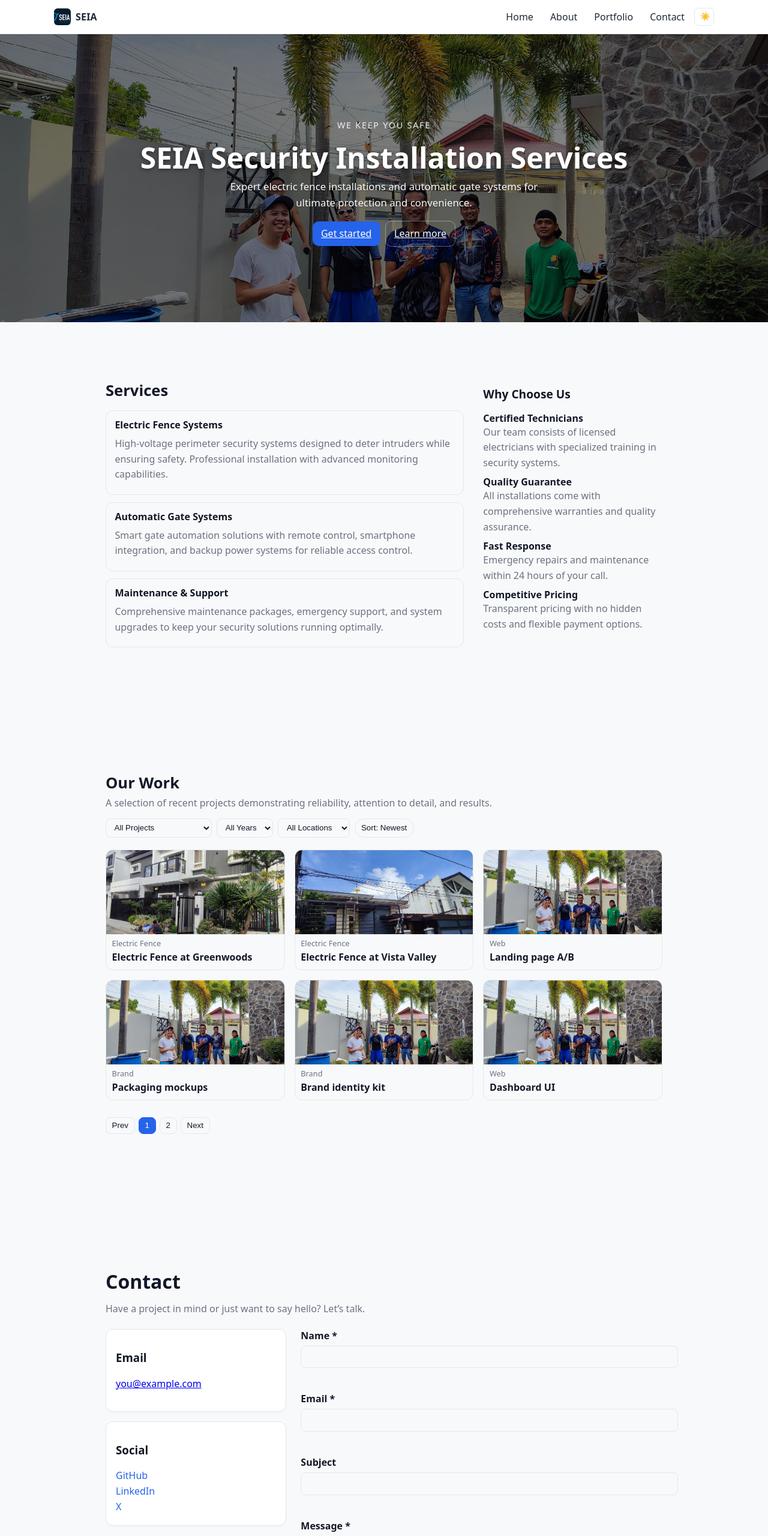
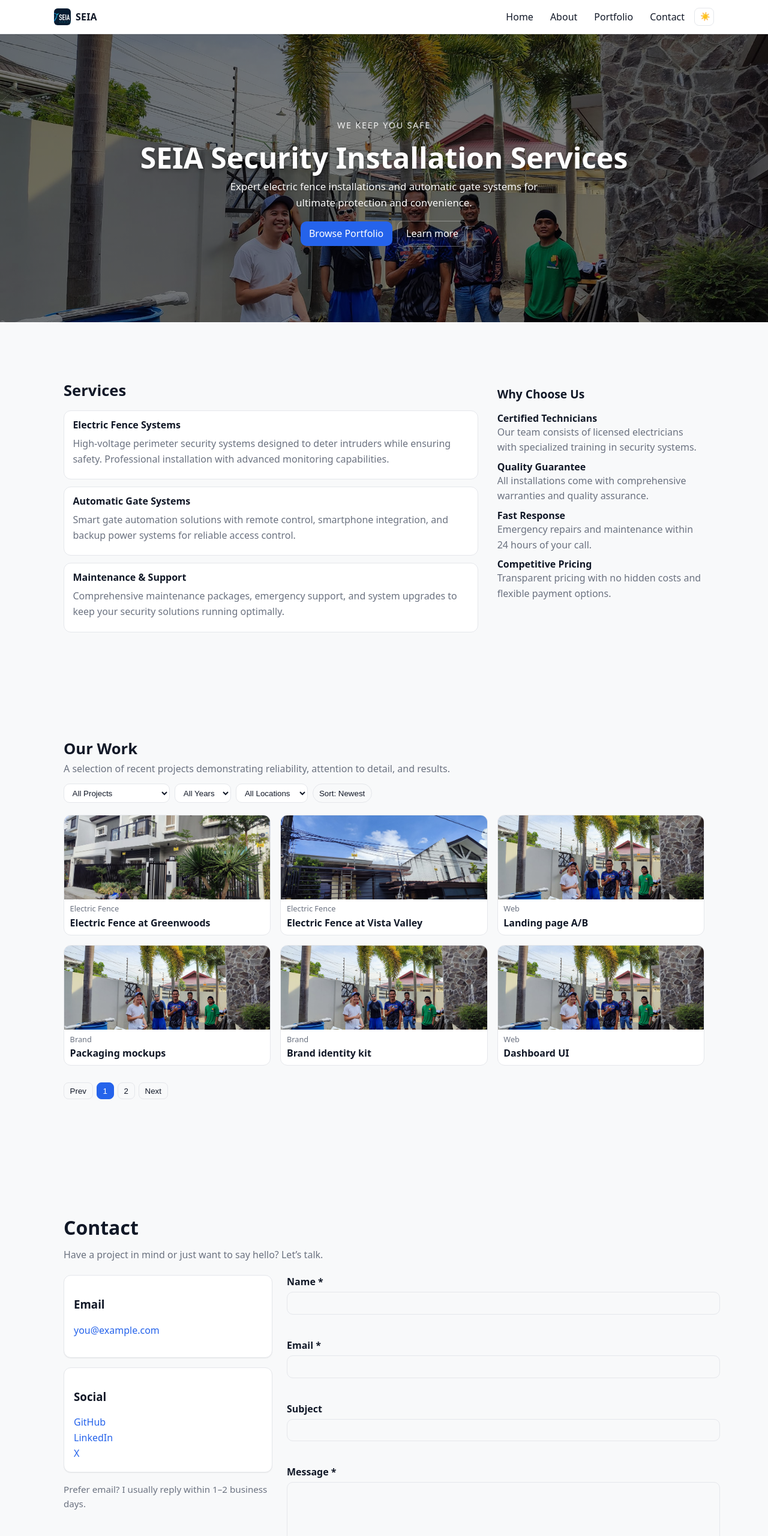
Before and after one commit to raden-dosel/static_seia, a plain HTML site: page index.html in a window 1280 px wide. Shown: the top 2560 px of the page at 60% size. Drawn offline with nearby package versions, Linux system fonts and the light colour scheme.

Commit message:
Add final touches on the design

```diff
--- a/about.css
+++ b/about.css
@@ -25,11 +25,11 @@
 	display: grid;
 	gap: .75rem;
 }
-.about__svc { border: 1px solid var(--nav-border); border-radius: 12px; padding: .75rem .9rem; background: var(--bg); }
+.about__svc { border: 1px solid var(--nav-border); border-radius: var(--radius-lg); padding: .75rem .9rem; background: var(--card); }
 .svc__title { margin: 0 0 .25rem; font-size: 1rem; }
 .svc__desc { margin: 0; color: var(--muted); }
 
-.about__aside {padding: 0rem; background: var(--bg); }
+.about__aside {padding: 0rem; }
 .about__why { list-style: none; margin: 0 0 0; padding: 0; display: grid; gap: 0.5rem; }
 .about__why li p { margin: 0rem 0 0; color: var(--muted); }
 
@@ -38,7 +38,7 @@
 	margin: 0;
 	padding: 0;
 	border: 1px solid var(--nav-border);
-	border-radius: 12px;
+	border-radius: var(--radius-lg);
 	padding: .75rem .9rem;
 	display: grid;
 	gap: 0.4rem;
--- a/contact.css
+++ b/contact.css
@@ -1,31 +1,8 @@
 
 
-/* Theme tokens (inherit where possible, define fallbacks here) */
-:root {
-  --brand: #2563eb;    /* blue-600 */
-  --ring: #60a5fa;     /* blue-400 */
-  --error: #ef4444;    /* red-500 */
-  --ok: #10b981;       /* emerald-500 */
-  --text: var(--fg, #111827);
-  --card: #ffffff;
-  --border-subtle: #e5e7eb; /* gray-200 */
-}
+/* Contact consumes global tokens defined in style.css */
 
-:root[data-theme="dark"] {
-  --brand: #3b82f6;    /* blue-500 */
-  --ring: #60a5fa;     /* blue-400 */
-  --error: #f87171;    /* red-400 */
-  --ok: #34d399;       /* emerald-400 */
-  --text: var(--fg, #e5e7eb);
-  --card: #0f172a;     /* slate-900 */
-  --border-subtle: rgba(255,255,255,.12);
-}
-
-.container {
-  max-width: 960px;
-  margin: 0 auto;
-  padding: 2rem 1rem 4rem;
-}
+/* Use global .container from style.css for layout and spacing */
 
 .page-header .lede { color: var(--muted); margin-top: .25rem; }
 
@@ -41,11 +18,11 @@
 
 .card {
   background: var(--card);
-  border: 1px solid var(--border-subtle);
-  border-radius: .75rem;
+  border: 1px solid var(--nav-border);
+  border-radius: var(--radius-lg);
   padding: 1rem;
   margin-bottom: 1rem;
-  box-shadow: 0 1px 2px rgba(0,0,0,.04);
+  box-shadow: var(--shadow-sm);
 }
 
 .social-list { list-style: none; padding: 0; margin: .5rem 0 0; }
@@ -59,10 +36,10 @@
 label { display: block; font-weight: 600; margin-bottom: .375rem; }
 input, textarea {
   width: 100%;
-  color: var(--text);
+  color: var(--fg);
   background: transparent;
-  border: 1px solid var(--border-subtle);
-  border-radius: .5rem;
+  border: 1px solid var(--nav-border);
+  border-radius: var(--radius-md);
   padding: .65rem .75rem;
   outline: none;
 }
@@ -81,8 +58,6 @@ input[aria-invalid="true"], textarea[aria-invalid="true"] {
 }
 .error { color: var(--error); min-height: 1.25rem; display: block; margin-top: .25rem; }
 .error:empty { display: block; }
-
-.error { color: var(--error); min-height: 1.25rem; display: block; }
 .feedback { min-height: 1.25rem; color: var(--muted); margin-left: .5rem; }
 
 .actions { display: flex; align-items: center; gap: .5rem; }
@@ -94,7 +69,7 @@ input[aria-invalid="true"], textarea[aria-invalid="true"] {
   color: white;
   font-weight: 700;
   padding: .65rem 1rem;
-  border-radius: .5rem;
+  border-radius: var(--radius-md);
   cursor: pointer;
   position: relative;
 }
--- a/footer.css
+++ b/footer.css
@@ -1,5 +1,5 @@
 /* Minimal, responsive footer */
-.site-footer { border-top: 1px solid var(--nav-border); padding-top: 1.5rem; }
+.site-footer { border-top: 1px solid var(--nav-border); padding-top: 1.5rem; background: var(--card); }
 .footer__inner { display: flex; align-items: center; justify-content: space-between; gap: .75rem; }
 
 .footer__nav { display: flex; gap: .75rem; flex-wrap: wrap; }
--- a/hero.css
+++ b/hero.css
@@ -46,10 +46,10 @@
 }
 
 .hero__btn {
-  background: var(--nav-accent);
+  background: var(--brand);
   color: #fff;
   border: 0;
-  border-radius: 10px;
+  border-radius: var(--radius-md);
   padding: .6rem .9rem;
   cursor: pointer;
   transition: transform .15s ease, filter .15s ease, box-shadow .15s ease;
--- a/hero.js
+++ b/hero.js
@@ -9,8 +9,8 @@
 				<h1 class="hero__title">SEIA Security Installation Services</h1>
 				<p class="hero__subtitle">Expert electric fence installations and automatic gate systems for ultimate protection and convenience.</p>
 				<div class="hero__actions">
-					<a class="hero__btn" href="#features">Get started</a>
-					<a class="hero__btn hero__btn--ghost" href="about.html">Learn more</a>
+					<a class="hero__btn" href="#portfolio">Browse Portfolio</a>
+					<a class="hero__btn hero__btn--ghost" href="#about">Learn more</a>
 				</div>
 			</div>
 		</section>`;
--- a/navbar.css
+++ b/navbar.css
@@ -1,30 +1,18 @@
-/* Lightweight standalone navbar styles */
-:root {
-  --nav-bg: #ffffff;
-  --nav-fg: #1f2937; /* gray-800 */
-  --nav-accent: #2563eb; /* blue-600 */
-  --nav-border: #e5e7eb; /* gray-200 */
-  --nav-hover: #f3f4f6; /* gray-100 */
-  --shadow-sm: 0 1px 2px rgba(0,0,0,0.04), 0 1px 1px rgba(0,0,0,0.03);
-
-  /* NEW: header height for mobile */
-  --nav-h: 56px;
+/* Ensure the injected wrapper also sticks (robust across browser quirks) */
+#navbar {
+  position: -webkit-sticky;
+  position: sticky;
+  top: 0;
+  z-index: 50; /* keep above content */
 }
-
-
-/* NEW: Dark theme overrides for the navbar */
-:root[data-theme="dark"] {
-  --nav-bg: #0d1117;                /* GitHub-like dark */
-  --nav-fg: #e5e7eb;                /* gray-200 */
-  --nav-border: #374151;            /* gray-700: clearer contrast on dark */
-  --nav-hover: rgba(255, 255, 255, .06);
-  --shadow-sm: 0 1px 2px rgba(0,0,0,0.2); /* subtle, optional */
-}
+/* Lightweight standalone navbar styles (consumes design tokens) */
+:root { --nav-h: 56px; }
 
 
 html.no-scroll, body.no-scroll { overflow: hidden; }
 
 .nav {
+  position: -webkit-sticky;
   position: sticky;
   top: 0;
   z-index: 50;
--- a/portfolio.css
+++ b/portfolio.css
@@ -7,9 +7,9 @@
 .portfolio__filters { display: flex; flex-wrap: wrap; gap: .5rem; }
 .pf-select {
   border: 1px solid var(--nav-border);
-  background: var(--bg);
+  background: var(--card);
   color: inherit;
-  border-radius: 8px;
+  border-radius: var(--radius-md);
   padding: .4rem .6rem;
 }
 .sr-only { position: absolute; width: 1px; height: 1px; padding: 0; margin: -1px; overflow: hidden; clip: rect(0,0,0,0); white-space: nowrap; border: 0; }
@@ -41,14 +41,14 @@
 
 /* Card */
 .pf-card {
-  background: var(--bg);
+  background: var(--card);
   border: 1px solid var(--nav-border);
-  border-radius: 12px;
+  border-radius: var(--radius-lg);
   overflow: hidden;
   cursor: pointer;
   transition: transform .18s ease, box-shadow .18s ease, border-color .18s ease;
 }
-.pf-card:hover { transform: translateY(-2px); box-shadow: 0 6px 18px rgba(0,0,0,.12); border-color: var(--nav-hover); }
+.pf-card:hover { transform: translateY(-2px); box-shadow: var(--shadow-md); border-color: var(--nav-hover); }
 .pf-card:focus-visible { outline: 2px solid var(--nav-accent); outline-offset: 2px; }
 .pf-card__img { width: 100%; height: 140px; object-fit: cover; display: block; }
 .pf-card__meta { font-size: .8rem; color: var(--muted); padding: .4rem .6rem 0; }
@@ -89,11 +89,11 @@
 }
 .pf-modal.is-open { display: flex; }
 .pf-modal__dialog {
-  background: var(--bg);
+  background: var(--card);
   color: inherit;
   width: min(920px, 92vw);
   max-height: 90vh;
-  border-radius: 12px;
+  border-radius: var(--radius-lg);
   overflow: hidden;
   box-shadow: 0 20px 50px rgba(0,0,0,.35);
   display: grid;
@@ -103,7 +103,7 @@
 .pf-modal__title { margin:0; font-size: 1.1rem; }
 .pf-modal__close { background: transparent; border: 0; font-size: 1.2rem; cursor: pointer; padding: .25rem; border-radius: 8px; }
 .pf-modal__close:hover { background: var(--nav-hover); }
-.pf-modal__body { position: relative; background: #000; }
+.pf-modal__body { position: relative; background: var(--media-letterbox); }
 .pf-carousel { position: relative; width: 100%; display: grid; place-items: center; }
 .pf-carousel img {
     display: block;
--- a/style.css
+++ b/style.css
@@ -6,6 +6,27 @@
   --muted: #6b7280; /* gray-500 */
   /* Letterbox color for media containers (light) */
   --media-letterbox: #ffffff;
+
+  /* Design System: core tokens */
+  --brand: #2563eb;      /* blue-600 */
+  --accent: var(--brand);
+  --ring: #60a5fa;       /* blue-400 */
+  --ok: #10b981;         /* emerald-500 */
+  --error: #ef4444;      /* red-500 */
+  --card: #ffffff;       /* surfaces/cards */
+  --border: #e5e7eb;     /* gray-200 */
+  --radius-sm: 6px;
+  --radius-md: 10px;
+  --radius-lg: 12px;
+  --shadow-sm: 0 1px 2px rgba(0,0,0,0.04), 0 1px 1px rgba(0,0,0,0.03);
+  --shadow-md: 0 6px 18px rgba(0,0,0,.12);
+
+  /* Navigation tokens (shared) */
+  --nav-bg: var(--card);
+  --nav-fg: var(--fg);
+  --nav-accent: var(--accent);
+  --nav-border: var(--border);
+  --nav-hover: #f3f4f6; /* gray-100 */
 
   /* Let form controls etc. adapt */
   color-scheme: light;
@@ -18,6 +39,21 @@
   --muted: #9ca3af;       /* gray-400 */
   /* Letterbox color for media containers (dark) */
   --media-letterbox: #000000;
+
+  /* Design System overrides (dark) */
+  --brand: #3b82f6;       /* blue-500 */
+  --accent: var(--brand);
+  --ring: #60a5fa;        /* blue-400 */
+  --ok: #34d399;          /* emerald-400 */
+  --error: #f87171;       /* red-400 */
+  --card: #0f172a;        /* slate-900 */
+  --border: #374151;      /* gray-700 */
+  --nav-bg: #0d1117;      /* GitHub-like dark */
+  --nav-fg: var(--fg);
+  --nav-accent: var(--accent);
+  --nav-border: var(--border);
+  --nav-hover: rgba(255, 255, 255, .06);
+  --shadow-sm: 0 1px 2px rgba(0,0,0,0.2);
 
   color-scheme: dark;
 }
@@ -48,6 +84,17 @@ html {
 h1 { font-size: 2rem; margin: 0 0 0.75rem; }
 p { line-height: 1.6; color: inherit; }
 
+/* Global links */
+a { color: var(--brand); text-decoration: none; }
+a:hover { text-decoration: underline; }
+
+/* Consistent focus ring */
+:focus-visible {
+  outline: 2px solid color-mix(in srgb, var(--ring) 70%, transparent);
+  outline-offset: 2px;
+  border-radius: var(--radius-sm);
+}
+
 /* Floating back-to-top button */
 .fab-top {
   position: fixed;
```
